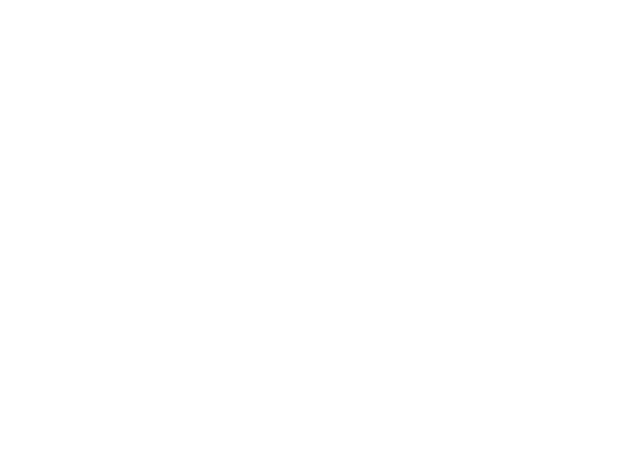
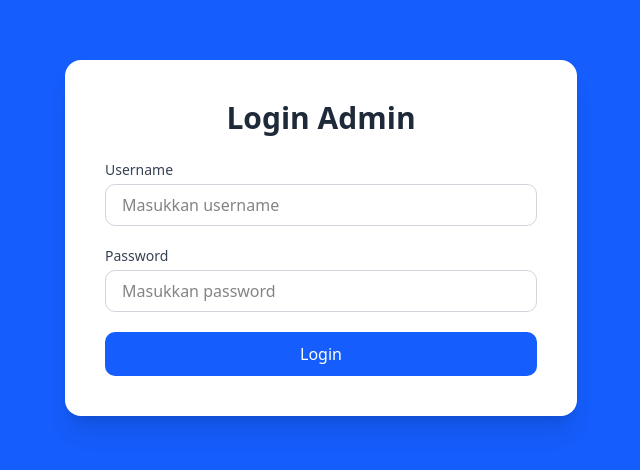
Before and after one commit to parimartha27/pintu-sewa-admin, a Next.js app: page / in a window 1280 px wide. Shown: the part 162-632 px from the top of the page, without its empty margins (319-959 px from the left). Built offline with nearby package versions, Linux system fonts and the light colour scheme.

Commit message:
Fix: Refactor admin

```diff
--- a/app/admin/login/page.tsx
+++ /dev/null
@@ -1,9 +0,0 @@
-import LoginForm from '@/components/layout/LoginForm';
-
-export default function LoginPage() {
-  return (
-    <main className="min-h-screen flex items-center justify-center bg-blue-600 px-4 py-10 sm:px-6">
-      <LoginForm/>
-    </main>
-  );
-}
--- a/app/page.tsx
+++ b/app/page.tsx
@@ -1,7 +1,9 @@
-import Image from "next/image";
+import LoginForm from "@/components/layout/LoginForm"
 
 export default function Home() {
   return (
-    <></>
-  );
+    <main className='min-h-screen flex items-center justify-center bg-blue-600 px-4 py-10 sm:px-6'>
+      <LoginForm />
+    </main>
+  )
 }
```
